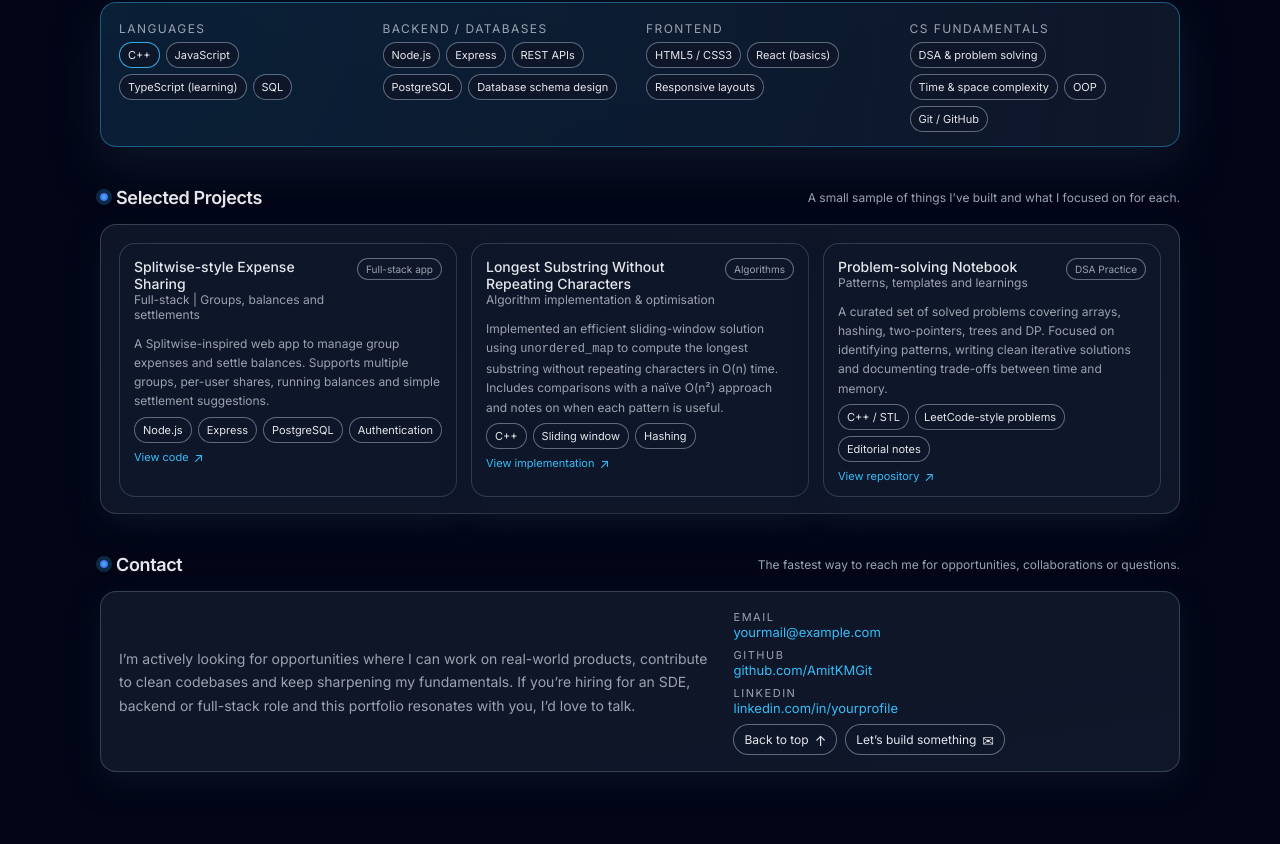
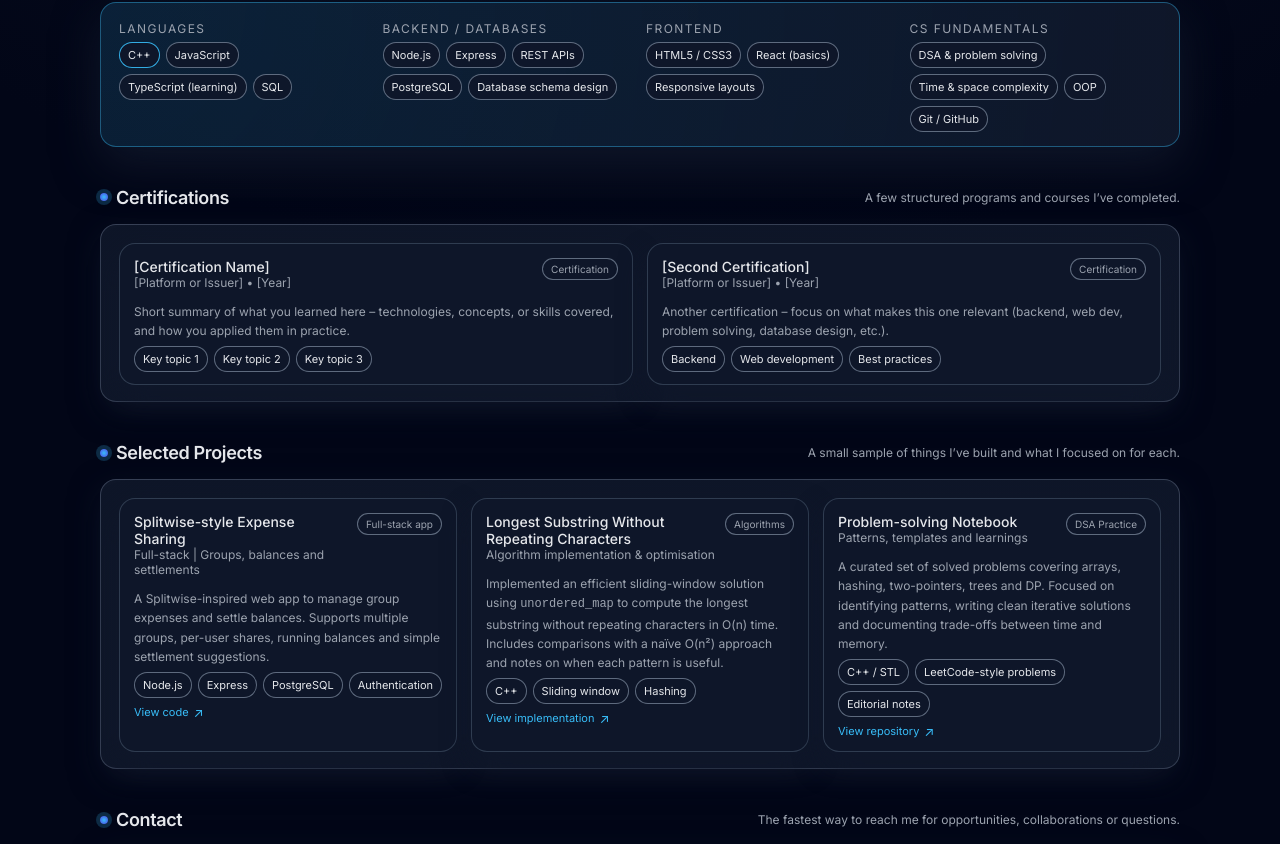
Before and after one commit to AmitKMGit/AmitKMGit.github.io, a plain HTML site: page index.html in a window 1280 px wide. Shown: the part 950-1794 px from the top of the page. Drawn offline with Linux system fonts and the light colour scheme.

Commit message:
updated index.html

```diff
--- a/index.html
+++ b/index.html
@@ -786,6 +786,7 @@
       <div class="nav-links">
         <a href="#about">About</a>
         <a href="#skills">Skills</a>
+        <a href="#certifications">Certifications</a>
         <a href="#projects">Projects</a>
         <a href="#contact">Contact</a>
         <a class="nav-cta" href="#contact">
@@ -971,6 +972,75 @@
                 <span class="chip">Git / GitHub</span>
               </div>
             </div>
+          </div>
+        </div>
+      </section>
+      <!-- Certifications -->
+      <section id="certifications">
+        <div class="section-heading">
+          <div class="section-title">
+            <span class="dot"></span>
+            Certifications
+          </div>
+          <div class="section-subtitle">
+            A few structured programs and courses I’ve completed.
+          </div>
+        </div>
+
+        <div class="section-body">
+          <div class="projects-grid">
+
+            <article class="project-card">
+              <div class="project-header">
+                <div>
+                  <div class="project-name">[Certification Name]</div>
+                  <div class="section-subtitle">[Platform or Issuer] • [Year]</div>
+                </div>
+                <div class="project-tag">Certification</div>
+              </div>
+              <p class="project-body">
+                Short summary of what you learned here – technologies, concepts, or skills covered,
+                and how you applied them in practice.
+              </p>
+              <div class="project-meta">
+                <div class="chips">
+                  <span class="chip">Key topic 1</span>
+                  <span class="chip">Key topic 2</span>
+                  <span class="chip">Key topic 3</span>
+                </div>
+                <!-- Optional: link to certificate -->
+                <!--
+                <div class="project-links">
+                  <a class="project-link" href="CERTIFICATE_URL" target="_blank" rel="noreferrer">
+                    View certificate
+                    <span>↗</span>
+                  </a>
+                </div>
+                -->
+              </div>
+            </article>
+
+            <article class="project-card">
+              <div class="project-header">
+                <div>
+                  <div class="project-name">[Second Certification]</div>
+                  <div class="section-subtitle">[Platform or Issuer] • [Year]</div>
+                </div>
+                <div class="project-tag">Certification</div>
+              </div>
+              <p class="project-body">
+                Another certification – focus on what makes this one relevant (backend, web dev,
+                problem solving, database design, etc.).
+              </p>
+              <div class="project-meta">
+                <div class="chips">
+                  <span class="chip">Backend</span>
+                  <span class="chip">Web development</span>
+                  <span class="chip">Best practices</span>
+                </div>
+              </div>
+            </article>
+
           </div>
         </div>
       </section>
```
